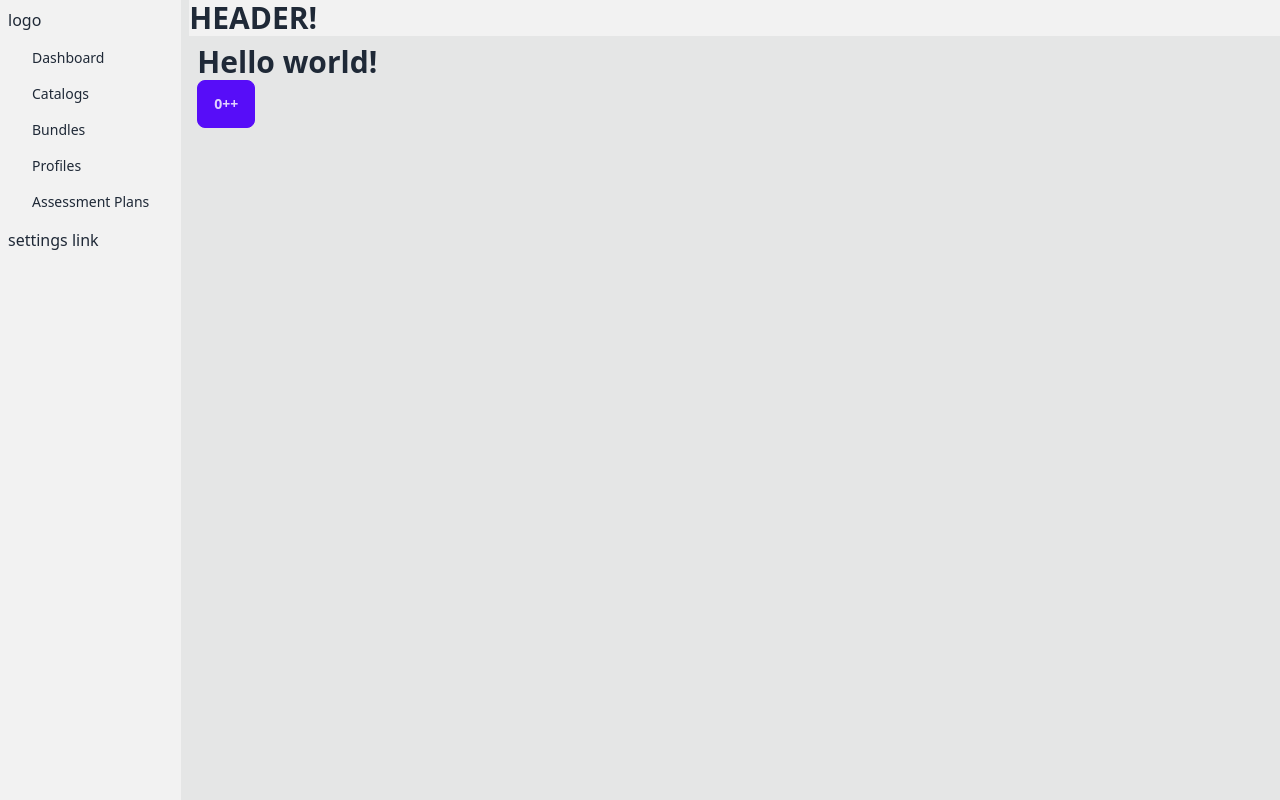
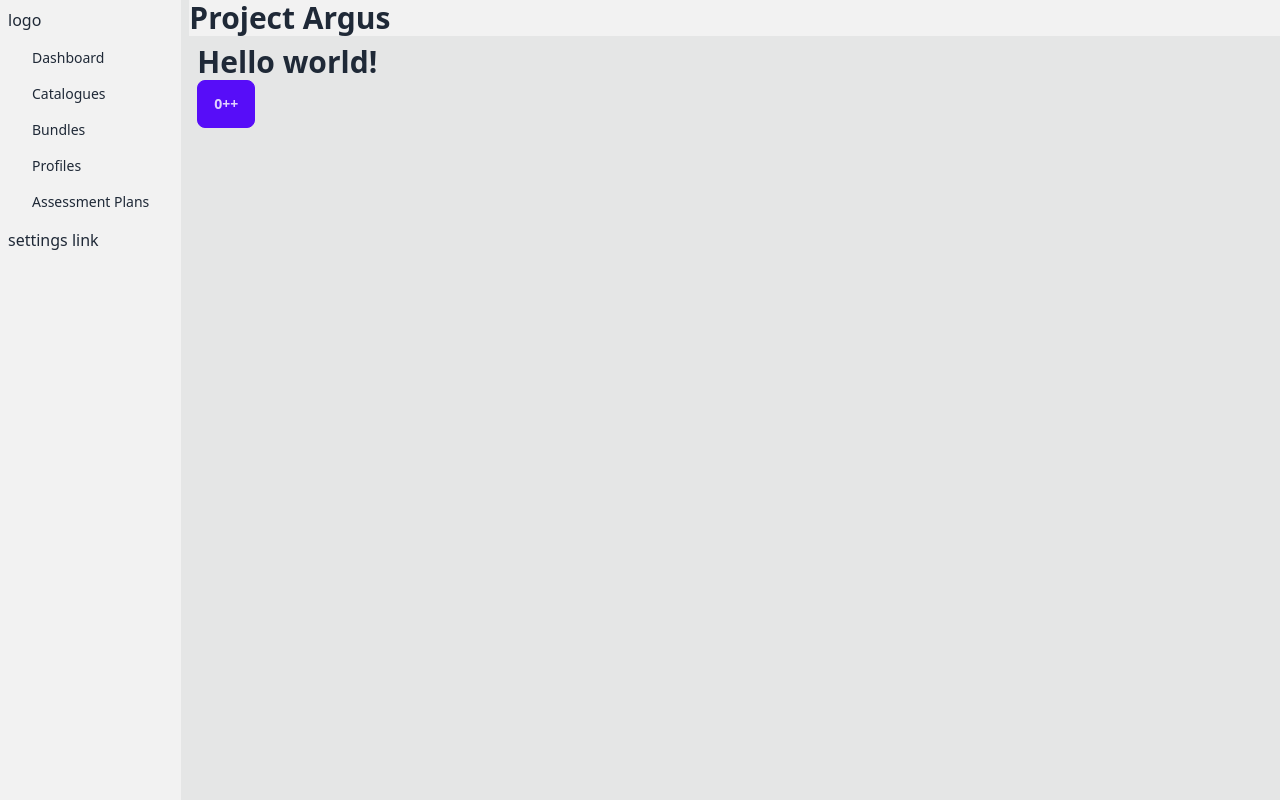
Before and after one commit to compliance-framework/portal, a React (Vite) app: page / in a window 1280 px wide. Built offline with nearby package versions, Linux system fonts and the light colour scheme.

Commit message:
i18n support

```diff
--- a/package.json
+++ b/package.json
@@ -12,11 +12,13 @@
   },
   "dependencies": {
     "@nivo/core": "^0.83.0",
+    "i18next": "^23.5.1",
     "mobx": "^6.10.2",
     "mobx-react-lite": "^4.0.4",
     "mobx-state-tree": "^5.1.8",
     "react": "^18.2.0",
     "react-dom": "^18.2.0",
+    "react-i18next": "^13.2.2",
     "react-router-dom": "^6.16.0"
   },
   "devDependencies": {
--- a/src/components/Drawer/Drawer.tsx
+++ b/src/components/Drawer/Drawer.tsx
@@ -1,4 +1,5 @@
 import { observer } from "mobx-react-lite";
+import { useTranslation } from "react-i18next";
 
 const ITEMS = [
   {
@@ -7,9 +8,9 @@ const ITEMS = [
     route: "/",
   },
   {
-    label: "Catalogs",
+    label: "Catalogues",
     icon: "folder",
-    route: "/catalogs",
+    route: "/catalogues",
   },
   {
     label: "Bundles",
@@ -29,13 +30,14 @@ const ITEMS = [
 ];
 
 export const Drawer = observer(() => {
+  const { t } = useTranslation();
   return (
     <nav className="bg-base-200 p-2">
       logo
       <ul className="inherit menu rounded-box">
         {ITEMS.map(item => (
-          <li key={item.label}>
-            <a>{item.label}</a>
+          <li key={item.route}>
+            <a>{t(item.label)}</a>
           </li>
         ))}
       </ul>
--- a/src/components/Header/Header.tsx
+++ b/src/components/Header/Header.tsx
@@ -1,11 +1,13 @@
 import { observer } from "mobx-react-lite";
+import { useTranslation } from "react-i18next";
 
 interface HeaderProps {}
 
 export const Header = observer<HeaderProps>(() => {
+  const { t } = useTranslation();
   return (
     <header className="flex-row bg-base-200">
-      <h1 className="text-3xl font-bold ">HEADER!</h1>
+      <h1 className="text-3xl font-bold ">{t("productName")}</h1>
     </header>
   );
 });
--- /dev/null
+++ b/src/i18n/en.ts
@@ -0,0 +1,10 @@
+export default {
+  translation: {
+    productName: "Project Argus",
+    Dashboard: "Dashboard",
+    Catalogues: "Catalogues",
+    Bundles: "Bundles",
+    Profiles: "Profiles",
+    "Assessment Plans": "Assessment Plans",
+  },
+};
--- /dev/null
+++ b/src/i18n/index.ts
@@ -0,0 +1,20 @@
+import i18n from "i18next";
+import { initReactI18next } from "react-i18next";
+import en from "./en";
+
+i18n
+  .use(initReactI18next) // passes i18n down to react-i18next
+  .init({
+    // the translations
+    // (tip move them in a JSON file and import them,
+    // or even better, manage them via a UI: https://react.i18next.com/guides/multiple-translation-files#manage-your-translations-with-a-management-gui)
+    resources: {
+      en,
+    },
+    lng: "en", // if you're using a language detector, do not define the lng option
+    fallbackLng: "en",
+
+    interpolation: {
+      escapeValue: false, // react already safes from xss => https://www.i18next.com/translation-function/interpolation#unescape
+    },
+  });
--- a/src/main.tsx
+++ b/src/main.tsx
@@ -2,6 +2,7 @@ import React from "react";
 import ReactDOM from "react-dom/client";
 import { RouterProvider, createBrowserRouter } from "react-router-dom";
 import { Dashboard } from "./components/Dashboard";
+import "./i18n";
 import "./index.css";
 import { StoreProvider } from "./state";
 
```
Also changed, not shown: 1 other file (tests, documents, lock files or other folders).
